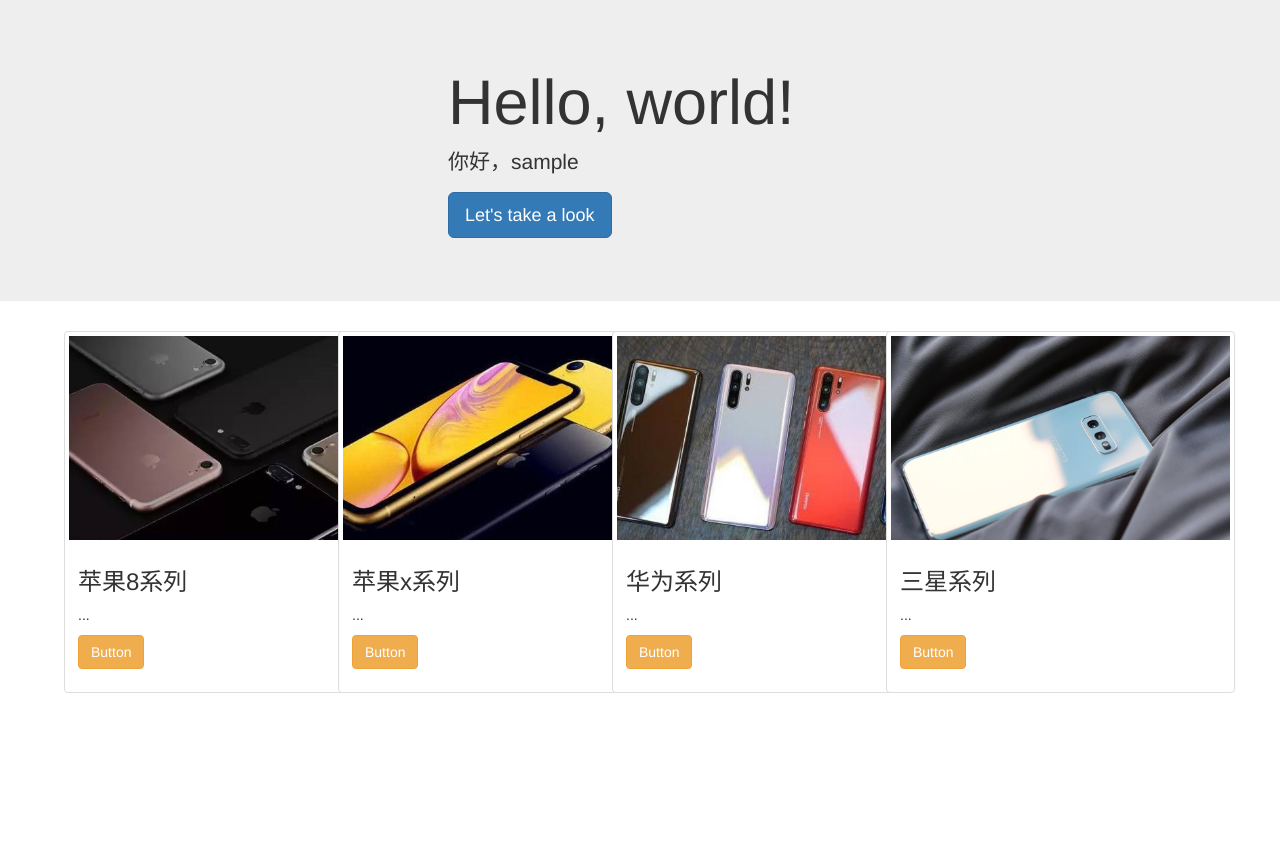
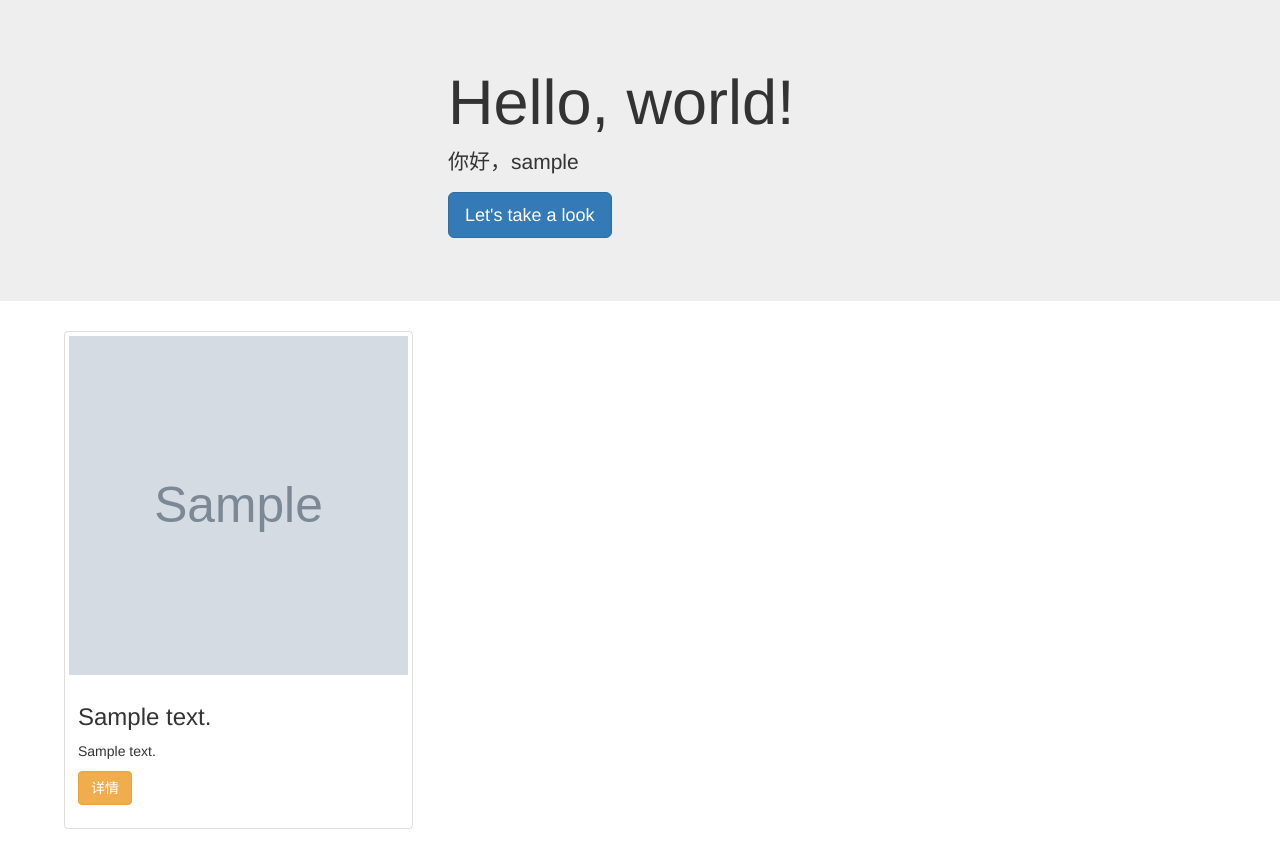
Before and after one commit to zhuozhuo9601/Avatar, a Django app: page /user/ in a window 1280 px wide. Before the commit the page ends 693 px from the top, so only its background shows below. Run offline with Django 3.2, Linux system fonts and the light colour scheme; a user stored in the database is signed in; tables that the repository leaves empty hold one stand-in row (values such as "Sample post"); grey boxes marked "Sample" are stand-in pictures; some libraries are stand-ins or nearby versions.

Commit message:
新增图片上传功能

```diff
--- a/zhuo/templates/user.html
+++ b/zhuo/templates/user.html
@@ -16,63 +16,73 @@
         <p><a class="btn btn-primary btn-lg" href="#" role="button">Let's take a look
         </a></p>
     </div>
+    {% if user_admin %}
+        <form action="/image/" method="POST" enctype="multipart/form-data">
+            <input type="file" name="file">
+            <input type="submit" value="上传">
+        </form>
+
+    {% endif %}
 </div>
 <div style="margin-left: 5%">
+    {% if img %}
+        {% for data in img %}
     <div class="row" style="width:25%;float:left;">
         <div class="col-sm-6 col-md-4" style="width: 379px;">
             <div class="thumbnail">
-                <img src="../static/userimages/user1.png" alt="...">
+                <img src='../{{ data.img_url }}' alt="..." style="width: 339px;height: 339px;">
                 <div class="caption">
-                    <h3>苹果8系列</h3>
-                    <p>...</p>
+                    <h3>{{ data.content_one }}</h3>
+                    <p>{{ data.content_two }}</p>
                     <p><a href="#" class="btn btn-warning" role="button" data-toggle="modal" data-target="#myModal2"
-                          data-backdrop="static" onclick="imageData('1')">Button</a></p>
+                          data-backdrop="static" onclick="imageData('{{ data.id }}')">详情</a></p>
                 </div>
             </div>
         </div>
     </div>
-
-    <div class="row" style="width:25%;float:left;">
-        <div class="col-sm-6 col-md-4" style="width: 379px;">
-            <div class="thumbnail">
-                <img src="../static/userimages/user2.jpeg" alt="...">
-                <div class="caption">
-                    <h3>苹果x系列</h3>
-                    <p>...</p>
-                    <p><a href="#" class="btn btn-warning" role="button" data-toggle="modal" data-target="#myModal2"
-                          data-backdrop="static" onclick="imageData('2')">Button</a></p>
-                </div>
-            </div>
-        </div>
-    </div>
-
-    <div class="row" style="width:25%;float:left;">
-        <div class="col-sm-6 col-md-4" style="width: 379px;">
-            <div class="thumbnail">
-                <img src="../static/userimages/user3.jpeg" alt="...">
-                <div class="caption">
-                    <h3>华为系列</h3>
-                    <p>...</p>
-                    <p><a href="#" class="btn btn-warning" role="button" data-toggle="modal" data-target="#myModal2"
-                          data-backdrop="static" onclick="imageData('3')">Button</a></p>
-                </div>
-            </div>
-        </div>
-    </div>
-
-    <div class="row" style="width:25%;float:left;">
-        <div class="col-sm-6 col-md-4" style="width: 379px;">
-            <div class="thumbnail">
-                <img src="../static/userimages/user4.png" alt="...">
-                <div class="caption">
-                    <h3>三星系列</h3>
-                    <p>...</p>
-                    <p><a href="#" class="btn btn-warning" role="button" data-toggle="modal" data-target="#myModal2"
-                          data-backdrop="static" onclick="imageData('4')">Button</a></p>
-                </div>
-            </div>
-        </div>
-    </div>
+        {% endfor %}
+    {% endif %}
+{#    <div class="row" style="width:25%;float:left;">#}
+{#        <div class="col-sm-6 col-md-4" style="width: 379px;">#}
+{#            <div class="thumbnail">#}
+{#                <img src="../static/userimages/user2.jpeg" alt="...">#}
+{#                <div class="caption">#}
+{#                    <h3>苹果x系列</h3>#}
+{#                    <p>...</p>#}
+{#                    <p><a href="#" class="btn btn-warning" role="button" data-toggle="modal" data-target="#myModal2"#}
+{#                          data-backdrop="static" onclick="imageData('2')">Button</a></p>#}
+{#                </div>#}
+{#            </div>#}
+{#        </div>#}
+{#    </div>#}
+{##}
+{#    <div class="row" style="width:25%;float:left;">#}
+{#        <div class="col-sm-6 col-md-4" style="width: 379px;">#}
+{#            <div class="thumbnail">#}
+{#                <img src="../static/userimages/user3.jpeg" alt="...">#}
+{#                <div class="caption">#}
+{#                    <h3>华为系列</h3>#}
+{#                    <p>...</p>#}
+{#                    <p><a href="#" class="btn btn-warning" role="button" data-toggle="modal" data-target="#myModal2"#}
+{#                          data-backdrop="static" onclick="imageData('3')">Button</a></p>#}
+{#                </div>#}
+{#            </div>#}
+{#        </div>#}
+{#    </div>#}
+{##}
+{#    <div class="row" style="width:25%;float:left;">#}
+{#        <div class="col-sm-6 col-md-4" style="width: 379px;">#}
+{#            <div class="thumbnail">#}
+{#                <img src="../static/userimages/user4.png" alt="...">#}
+{#                <div class="caption">#}
+{#                    <h3>三星系列</h3>#}
+{#                    <p>...</p>#}
+{#                    <p><a href="#" class="btn btn-warning" role="button" data-toggle="modal" data-target="#myModal2"#}
+{#                          data-backdrop="static" onclick="imageData('4')">Button</a></p>#}
+{#                </div>#}
+{#            </div>#}
+{#        </div>#}
+{#    </div>#}
 
 </div>
 
@@ -81,7 +91,7 @@
         <div style="margin-left: 40%" id="imageid">
         </div>
         <p style="margin-left: 45%"><a class="btn btn-danger btn-lg" href="#" role="button" data-dismiss="modal">close
-            </a></p>
+        </a></p>
     </div>
 
 </div>
--- a/zhuo/text/models.py
+++ b/zhuo/text/models.py
@@ -1,5 +1,6 @@
 from django.contrib.auth.models import AbstractUser
 from django.db import models
+
 
 # Create your models here.
 class User(AbstractUser):
@@ -16,9 +17,19 @@
 
 
 class Image(models.Model):
-    images = models.CharField(max_length=200)
-    content_one = models.CharField(max_length=200)
-    content_two = models.CharField(max_length=200)
-    photo = models.ForeignKey('User',on_delete=models.CASCADE)
+    img_url = models.ImageField(upload_to='static/userimages')  # upload_to指定图片上传的途径，如果不存在则自动创建
+    content_one = models.CharField(max_length=200, blank=True)
+    content_two = models.CharField(max_length=200, blank=True)
+
     class Meta:
         db_table = 'tb_image'
+
+
+class ImageDetails(models.Model):
+    details_id = models.ForeignKey("Image", to_field="id", null=True, on_delete=models.CASCADE)
+    images = models.ImageField(upload_to='static/userimages')
+    details_one = models.CharField(max_length=200, blank=True)
+    details_two = models.CharField(max_length=200, blank=True)
+
+    class Meta:
+        db_table = 'tb_details'
--- a/zhuo/text/urls.py
+++ b/zhuo/text/urls.py
@@ -1,6 +1,8 @@
 from django.conf.urls import url
+from django.conf.urls.static import static
 
 from text import views
+from zhuo import settings
 
 urlpatterns = [
     # 每个路由信息都需要使用url函数来构造
@@ -9,4 +11,5 @@
     url(r'^login/$', views.LoginView.as_view(),name='login'),
     url(r'^index/$', views.IndexView.as_view(),name='index'),
     url(r'^user/$', views.UserView.as_view(),name='user'),
+    url(r'^image/$', views.ImageView.as_view(),name='image'),
 ]
--- a/zhuo/text/views.py
+++ b/zhuo/text/views.py
@@ -13,7 +13,7 @@
 from django.urls import reverse
 from django.views import View
 
-from text.models import User, Image
+from text.models import User, Image, ImageDetails
 
 
 class ComplexEncoder(json.JSONEncoder):
@@ -86,6 +86,9 @@
     def get(self, request):
         username = request.user.username
         if username:
+            if username == 'lizhuo01':
+                user_admin = 'lizhuo01'
+            img = Image.objects.all().values('id','img_url','content_one','content_two')
             return render(request, 'user.html', locals())
         else:
             return redirect(reverse("texts:login"))
@@ -94,10 +97,21 @@
         id = request.POST.get('id')
         if id:
             try:
-                image = Image.objects.get(id=id)
-                imageData = {"images": '../' + image.images, "content_one": image.content_one,
-                             "content_two": image.content_two}
+                image = ImageDetails.objects.get(details_id=id)
+                imageData = {"images": '../' + str(image.images), "content_one": image.details_one,
+                             "content_two": image.details_two}
                 images = json.dumps(imageData)
                 return http.HttpResponse(images)
             except Exception as e:
                 return http.HttpResponse('500')
+
+
+class ImageView(View):
+    def post(self, request):
+        img = request.FILES.get('file')
+        try:
+            if img:
+                Image.objects.create(img_url=img,content_one='系列',content_two='...')
+                return http.HttpResponse('新增成功')
+        except Exception as e:
+            return http.HttpResponse('新增失败')
```
Also changed, not shown: zhuo/static/userimages/pop5.jpg (added), zhuo/static/userimages/user5.png (added), zhuo/text/migrations/0001_initial.py.
